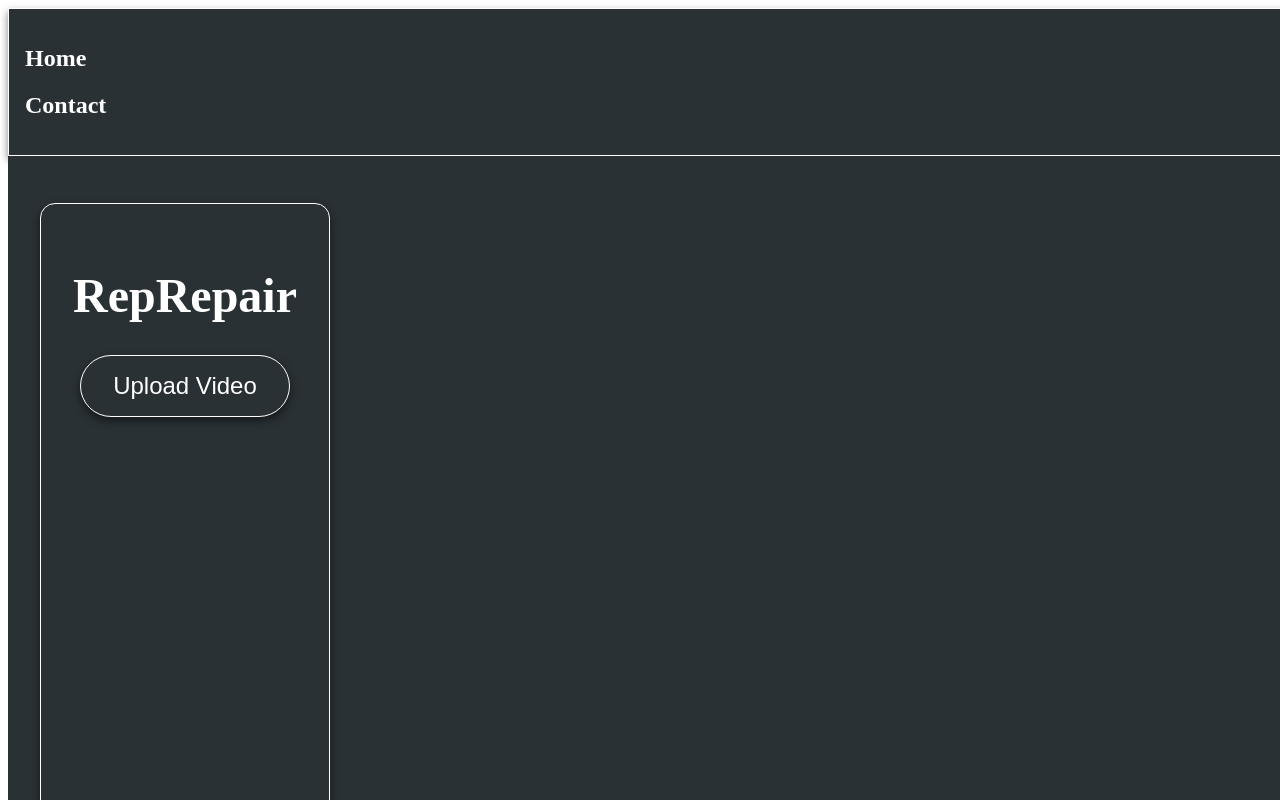
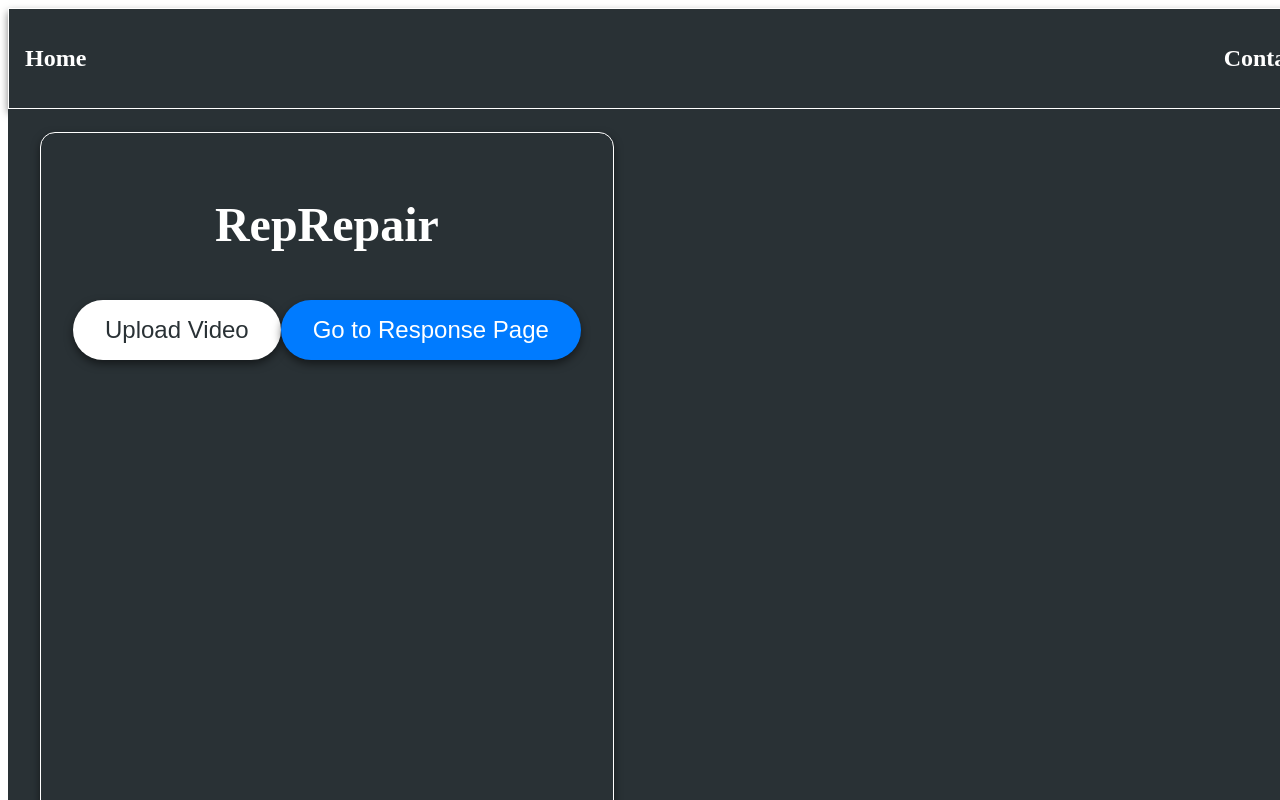
Before and after one commit to matttwh0/RepRepair, a Next.js app: page / in a window 1280 px wide. Shown: the top 800 px of the page. Built offline with nearby package versions, Linux system fonts and the light colour scheme.

Commit message:
created second page, added buttons to view analysis

```diff
--- a/src/app/components/NavBar.tsx
+++ b/src/app/components/NavBar.tsx
@@ -1,14 +1,11 @@
 // Navbar.tsx
 import React from 'react';
-
 
 function Navbar() {
   return (
     <nav className="navbar">
-
-      <div>
+      <div className="navbar-container">
         <h2><a href="#home">Home</a></h2>
-
         <h2><a href="#contact">Contact</a></h2>
       </div>
     </nav>
--- a/src/app/globals.css
+++ b/src/app/globals.css
@@ -1,25 +1,16 @@
+/* CSS (globals.css) */
+
 .homepage-container {
   position: relative;
   display: flex;
   align-items: center;
   justify-content: flex-start;
-  height: 100vh;
+  height: calc(100vh - 3rem);
   width: 100vw;
   margin: 0;
   overflow: hidden;
   background: #293135;
   padding: 0;
-}
-
-.lifting-image {
-  position: absolute;
-  bottom: 0;
-  right: 0;
-  width: 200px;
-  height: auto;
-  object-fit: contain;
-  opacity: 0.7;
-  margin: 1rem;
 }
 
 .card {
@@ -55,15 +46,32 @@
   font-size: 1.5rem;
   padding: 1rem 2rem;
   border: none;
-  background-color: #293135;
-  color: #ffffff;
+  background-color: #ffffff;
+  color: #293135;
   border-radius: 50px;
   cursor: pointer;
   transition: background-color 0.3s;
   box-shadow: 0 4px 8px rgba(0, 0, 0, 0.5);
-  border: 1px solid white;
 }
+
 .upload-button:hover {
+  background-color: #0056b3;
+}
+
+.response-button {
+  font-size: 1.5rem;
+  padding: 1rem 2rem;
+  margin-top: 1rem;
+  border: none;
+  background-color: #007bff;
+  color: white;
+  border-radius: 50px;
+  cursor: pointer;
+  transition: background-color 0.3s;
+  box-shadow: 0 4px 8px rgba(0, 0, 0, 0.5);
+}
+
+.response-button:hover {
   background-color: #0056b3;
 }
 
@@ -72,7 +80,6 @@
   align-items: center;
   justify-content: center;
   height: 100vh;
-  background-color: #ffefd5;
 }
 
 .back-button {
@@ -89,11 +96,15 @@
 .back-button:hover {
   background-color: #0056b3;
 }
+
+/* Additional CSS for Navbar positioning */
+
 .navbar {
-  width: 100%;
+  width: 100vw;
   padding: 1rem;
   background-color: #293135;
   box-shadow: 0 4px 8px rgba(0, 0, 0, 0.5);
+  margin: 0;
   border: 1px solid white;
 }
 
@@ -102,6 +113,14 @@
   justify-content: space-between;
   align-items: center;
   color: white;
+}
+
+.navbar-container h2:first-child {
+  margin-right: auto;
+}
+
+.navbar-container h2:last-child {
+  margin-left: auto;
 }
 
 .navbar h2 a {
--- a/src/app/page.tsx
+++ b/src/app/page.tsx
@@ -1,19 +1,35 @@
 "use client";
 
 import React from 'react';
-import { useRouter } from 'next/navigation';
-//import Image from 'next/image';
+import { BrowserRouter as Router, Routes, Route, Link, useNavigate } from 'react-router-dom';
+
 import Navbar from './components/NavBar'; // Import Navbar component
 import './globals.css';
-import liftingImage from './images/lifting.jpeg';
 
 function HomePage() {
-  const router = useRouter();
+  const navigate = useNavigate();
 
-  const handleFileUpload = (event: React.ChangeEvent<HTMLInputElement>) => {
+  const handleFileUpload = async (event: React.ChangeEvent<HTMLInputElement>) => {
     const file = event.target.files?.[0];
     if (file) {
-      console.log('Video uploaded:', file.name);
+      const formData = new FormData();
+      formData.append('video', file);
+
+      try {
+        const response = await fetch('http://localhost:5000/upload', {
+          method: 'POST',
+          body: formData,
+        });
+
+        if (!response.ok) {
+          throw new Error('Error uploading video');
+        }
+
+        const angles = await response.json();
+        console.log('Video processed:', angles);
+      } catch (error) {
+        console.error('Error processing video:', error);
+      }
     }
   };
 
@@ -21,11 +37,14 @@ function HomePage() {
     document.getElementById('fileInput')?.click();
   };
 
+  const handleResponsePageClick = () => {
+    navigate('/responsePage');
+  };
+
   return (
     <>
-      <Navbar /> {}
+      <Navbar /> {/* Add Navbar here */}
       <div className="homepage-container">
-        {/* <Image src={liftingImage} alt="Lifting" className="lifting-image" width={400} height={300} /> */}
         <div className="card">
           <h1 className="title">RepRepair</h1>
           <button className="upload-button" onClick={handleClick}>Upload Video</button>
@@ -36,10 +55,67 @@ function HomePage() {
             style={{ display: 'none' }}
             onChange={handleFileUpload}
           />
+          <button className="response-button" onClick={handleResponsePageClick}>Go to Response Page</button>
         </div>
       </div>
     </>
   );
 }
 
-export default HomePage;
+function ResponsePage() {
+  const navigate = useNavigate();
+
+  const analysisList = [
+    { id: 1, title: 'Analysis 1' },
+    { id: 2, title: 'Analysis 2' },
+    { id: 3, title: 'Analysis 3' },
+  ];
+
+  return (
+    <div className="second-page-container">
+      <div className="analysis-list">
+        {analysisList.map((analysis) => (
+          <div key={analysis.id} className="analysis-item">
+            <h3>{analysis.title}</h3>
+            <button className="view-analysis-button" onClick={() => navigate(`/analysis/${analysis.id}`)}>View Analysis</button>
+          </div>
+        ))}
+      </div>
+    </div>
+  );
+}
+
+function App() {
+  return (
+    <Router>
+      <Routes>
+        <Route path="/" element={<HomePage />} />
+        <Route path="/responsePage" element={<ResponsePage />} />
+        <Route path="/analysis/:id" element={<AnalysisPage />} />
+      </Routes>
+    </Router>
+  );
+}
+
+function AnalysisPage() {
+  const navigate = useNavigate();
+  const messages = [
+    "Keep your back straight during squats.",
+    "Ensure your knees do not go past your toes.",
+    "Maintain a consistent breathing pattern."
+  ];
+
+  return (
+    <div className="analysis-page-container">
+      {messages.map((message, index) => (
+        <p key={index} className="hardcoded-message">{message}</p>
+      ))}
+      <div className="chatgpt-analysis">
+        ChatGPT Analysis Content Here
+      </div>
+      <button className="back-button" onClick={() => navigate('/responsePage')}>Back to Workout Analysis List</button>
+    </div>
+  );
+}
+
+export default App;
```
Also changed, not shown: package.json (+5 -4 lines), src/app/pages/responsePage.tsx (added, +17 -0 lines), 1 other file (tests, documents, lock files or other folders).
